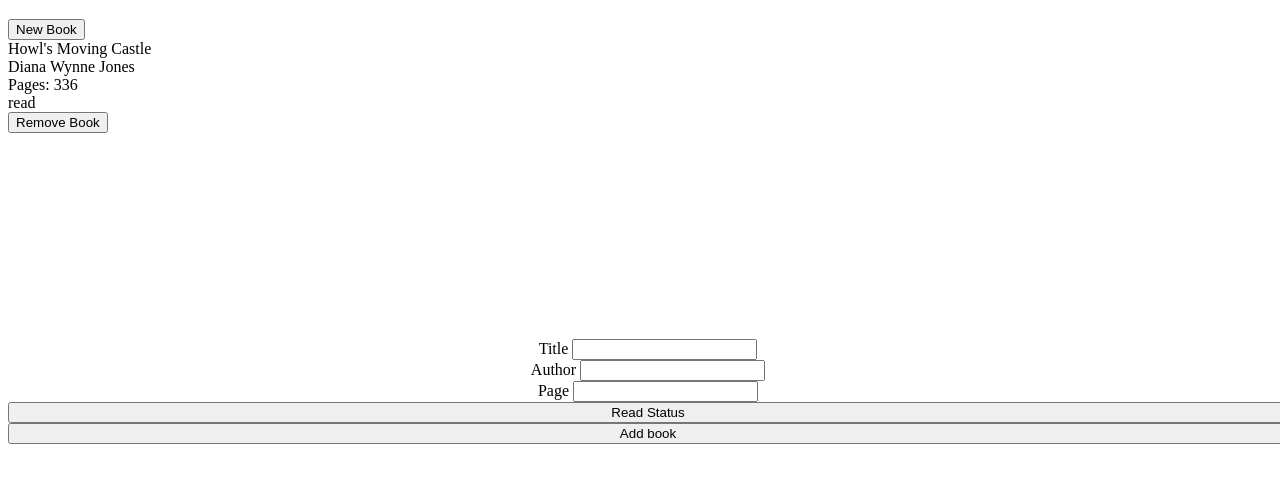
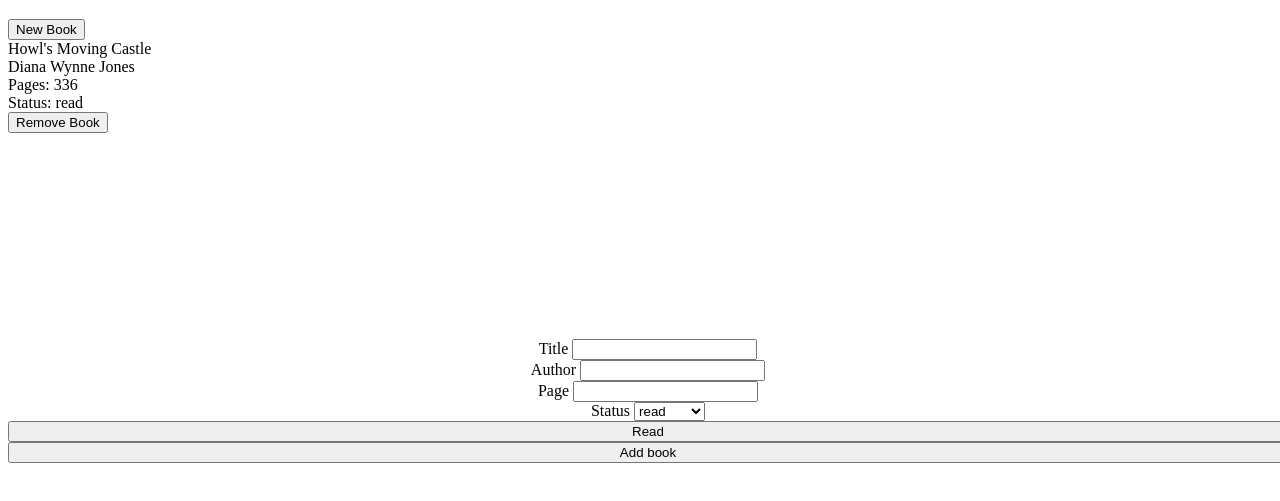
Before and after one commit to spacetreee/library, a website: page index.html in a window 1280 px wide. Shown: the part 61-562 px from the top of the page. Drawn offline with Linux system fonts and the light colour scheme.

Commit message:
Give two options for status box

```diff
--- a/index.html
+++ b/index.html
@@ -27,7 +27,14 @@
                     <label for="page">Page</label>
                     <input type="number" name="page" id="page">
                 </div>
-                <button type="button">Read Status</button>
+                <div class="div-status">
+                    <label for="status">Status</label>
+                    <select id="status" name="status">
+                        <option value="read">read</option>
+                        <option value="not read">not read</option>
+                    </select>
+                </div>
+                <button type="button">Read</button>
                 <button type="submit">Add book</button>
             </form>
         </div>
--- a/script.js
+++ b/script.js
@@ -30,7 +30,7 @@
         status,
     );
 
-    if (obj.title && obj.author && obj.pages) {
+    if (obj.title && obj.author && obj.pages && obj.status) {
         myLibrary.push(obj);
     }
 }
@@ -39,6 +39,7 @@
 
 const container = document.querySelector('.container');
 
+// displays content of book array to the page
 function displayBooksOnPage() {
     while (container.firstChild) {
         container.removeChild(container.lastChild);
@@ -55,7 +56,7 @@
         title.textContent = `${element.title}`;
         author.textContent = `${element.author}`;
         pages.textContent = `Pages: ${element.pages}`;
-        status.textContent = `${element.read}`;
+        status.textContent = `Status: ${element.read}`;
         book.append(title, author, pages, status);
         container.appendChild(book);
 
@@ -93,10 +94,10 @@
     const newTitle = document.querySelector('#title');
     const newAuthor = document.querySelector('#author');
     const newPages = document.querySelector('#page');
-    // const newStatus = document.querySelector('#status');
+    const newStatus = document.querySelector('#status');
 
-    console.log(newTitle.value, newAuthor.value, newPages.value);
-    addBookToLibrary(newTitle.value, newAuthor.value, newPages.value);
+    console.log(newTitle.value, newAuthor.value, newPages.value, newStatus.value);
+    addBookToLibrary(newTitle.value, newAuthor.value, newPages.value, newStatus.value);
     displayBooksOnPage();
 });
 
```
